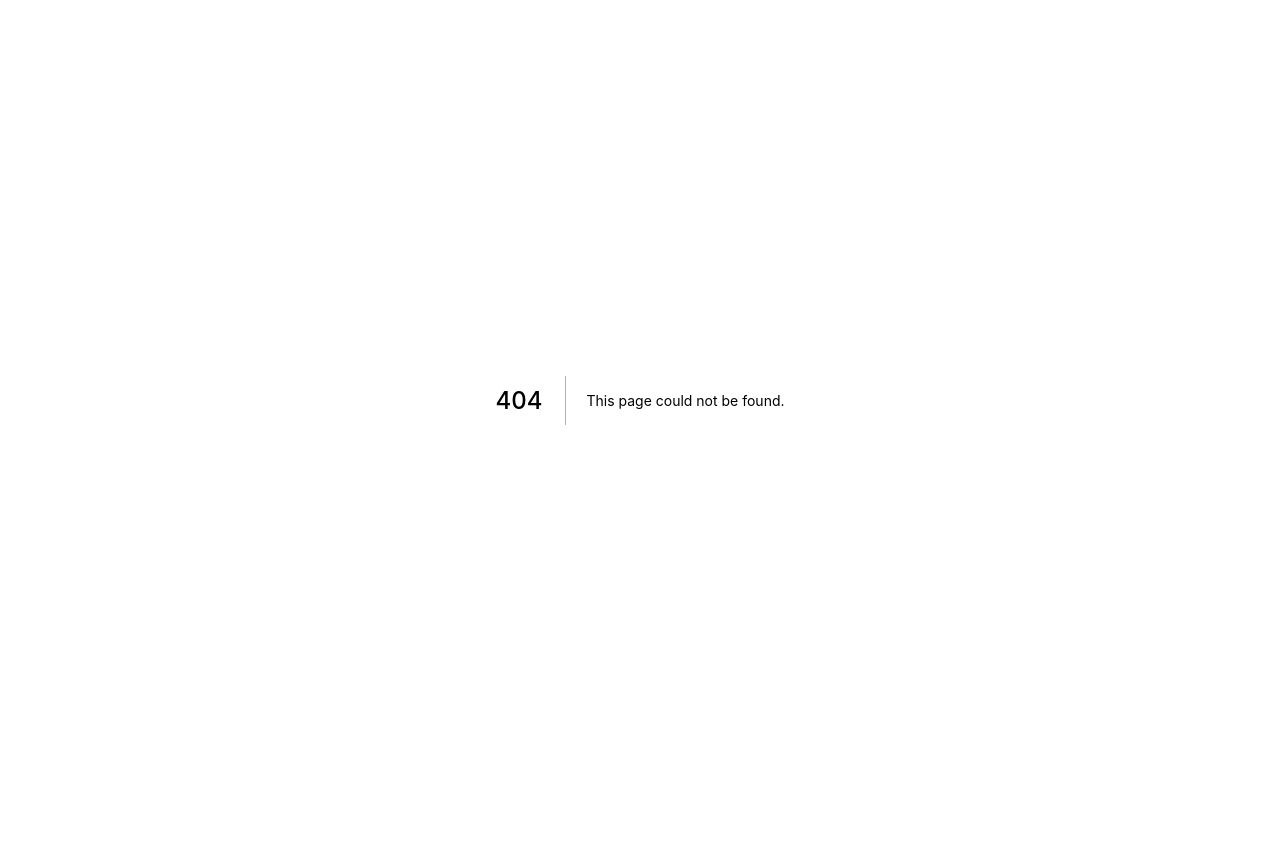
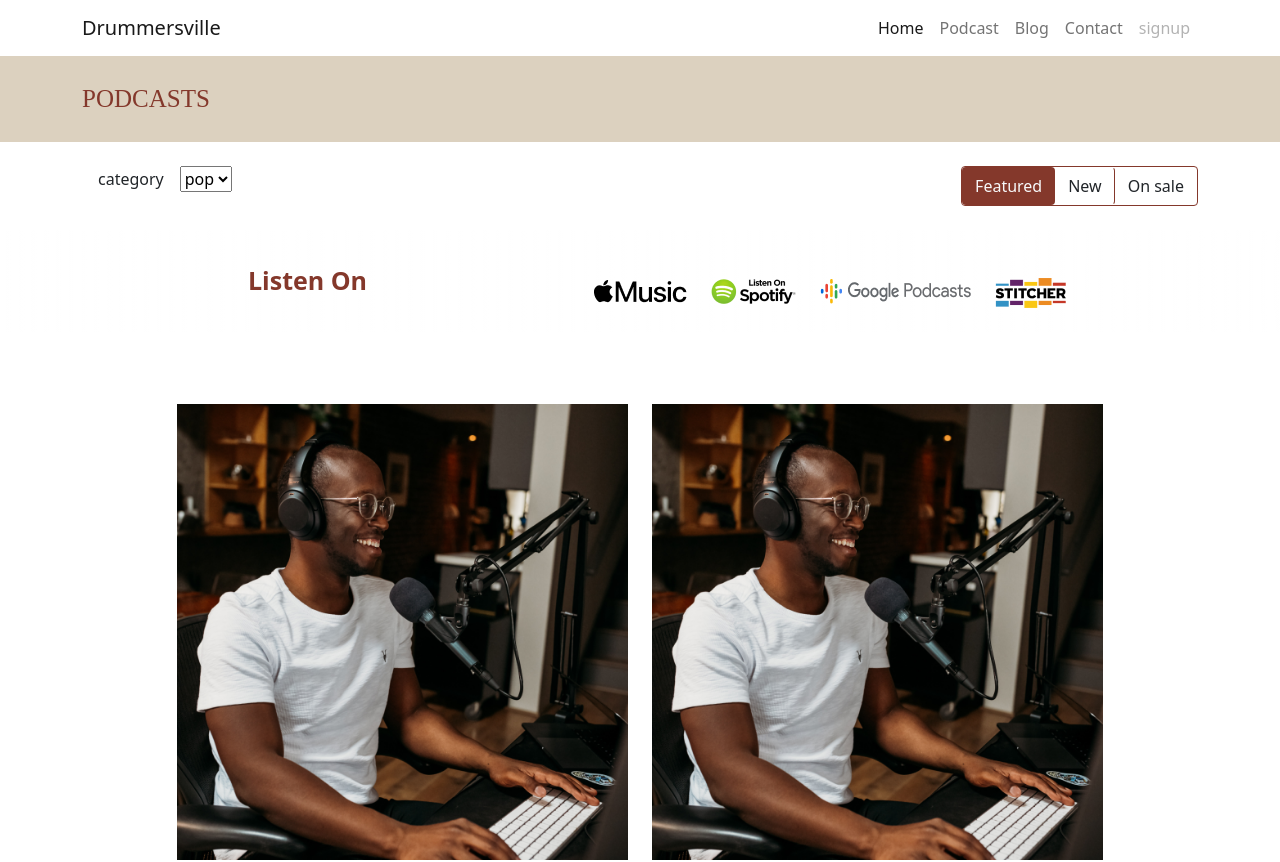
Before and after one commit to dabsclement/dvfrontend, a Next.js app: page /podcast in a window 1280 px wide. Before the commit this address had no page. Shown: the top 862 px of the page. Before the commit the page ends 800 px from the top, so only its background shows below. Built offline with nearby package versions, Linux system fonts and the light colour scheme.

Commit message:
created podcast page

```diff
--- a/components/navbar/navbar.js
+++ b/components/navbar/navbar.js
@@ -32,7 +32,7 @@ function Navbar() {
                 </a>
               </li>
               <li class="nav-item">
-                <a class="nav-link" href="#">
+                <a class="nav-link" href="/podcast">
                   Podcast
                 </a>
               </li>
--- a/components/latestPodcastCard.js
+++ b/components/podcastCard.js
@@ -3,7 +3,7 @@ import { FontAwesomeIcon } from "@fortawesome/react-fontawesome";
 import { faPlay } from "@fortawesome/free-solid-svg-icons";
 import { Image } from "react-bootstrap";
 
-function LatestPodcastCard({ data }) {
+function PodcastCard({ data }) {
   const { image, title, subtitle } = data;
 
   return (
@@ -51,4 +51,4 @@ function LatestPodcastCard({ data }) {
   );
 }
 
-export default LatestPodcastCard;
+export default PodcastCard;
--- /dev/null
+++ b/components/whereToListen.js
@@ -0,0 +1,50 @@
+import { css } from "@emotion/css";
+import { Image } from "react-bootstrap";
+
+function WhereToListen() {
+  return (
+    <>
+      <section
+        className={css(`
+      background: radial-gradient(100% 11900.82% at 100% 50%, rgba(255, 255, 255, 0.4) 0%, rgba(255, 255, 255, 0) 100%);
+      backdrop-filter: blur(42px);
+      `)}
+      >
+        <div className="container py-4">
+          <div className="row align-items-center">
+            <div
+              className="col col-12 col-lg-5 col-xl-5 text-center font-weight-bold"
+              style={{
+                fontSize: "25px",
+                color: "#84382B",
+              }}
+            >
+              <p className="m-0 fw-bold">Listen On</p>
+            </div>
+
+            <div className="col col-12 col-lg-6 text-center font-weight-bold">
+              <div class="row m-0 justify-content-center">
+                <div class="col-auto mt-4">
+                  <Image src="./apple_music.png" />
+                </div>
+                <div class="col-auto mt-4">
+                  <Image src="./spotify.png" />
+                </div>
+
+                <div class="col-auto mt-4">
+                  <Image src="./gpodcasts.png" />
+                </div>
+
+                <div class="col-auto mt-4">
+                  <Image src="./sticher.png" />
+                </div>
+              </div>
+            </div>
+          </div>
+        </div>
+      </section>
+    </>
+  );
+}
+
+export default WhereToListen;
--- /dev/null
+++ b/pages/podcast.js
@@ -0,0 +1,99 @@
+import Head from "next/head";
+import { useEffect, useState } from "react";
+import Footer from "../components/footer/footer";
+import Navbar from "../components/navbar/navbar";
+import PodcastCard from "../components/podcastCard";
+import WhereToListen from "../components/whereToListen";
+import mockPodcasts from "../utilities/podcasts.json";
+
+function Podcast() {
+  const [podcasts, setPodcasts] = useState([]);
+
+  useEffect(() => {
+    setPodcasts(mockPodcasts);
+  }, []);
+  return (
+    <>
+      <Head>
+        <title>Podcast - Drummersville</title>
+      </Head>
+
+      <Navbar />
+
+      <div
+        className="text-uppercase py-4"
+        style={{
+          color: "#84382B",
+          background: "#DCD1BF",
+          fontSize: "25px",
+          fontFamily: "Begum Sans",
+        }}
+      >
+        <div className="container">Podcasts</div>
+      </div>
+
+      <div className="container">
+        <div className="d-flex justify-content-between py-4">
+          <div>
+            <label className="mx-3">category</label>
+            <select>
+              <option>pop</option>
+              <option>jazz</option>
+            </select>
+          </div>
+
+          <div>
+            <div
+              className="rounded fw-bold"
+              style={{ border: "1px solid #84382B", color: "#84382B" }}
+            >
+              <button
+                className="btn text-light"
+                style={{ backgroundColor: "#84382B" }}
+              >
+                Featured
+              </button>
+              <button
+                className="btn"
+                style={{ borderRight: "1px solid #84382B" }}
+              >
+                New
+              </button>
+              <button className="btn">On sale</button>
+            </div>
+          </div>
+        </div>
+      </div>
+
+      <WhereToListen />
+
+      <section>
+        <div className="container">
+          <div className="row mt-5 justify-content-center">
+            {podcasts.map((data) => (
+              <div className="col mb-3 mb-md-0 mt-4 col-12 col-md-6 col-xl-5">
+                <PodcastCard data={data} />
+              </div>
+            ))}
+          </div>
+        </div>
+      </section>
+
+      <section>
+        <div className="container my-5">
+          <div className="row mt-5 justify-content-center">
+            <div className="col-auto">
+              <button className="btn btn-danger p-3 text-uppercase mt-3 ">
+                Load more podcasts
+              </button>
+            </div>
+          </div>
+        </div>
+      </section>
+
+      <Footer />
+    </>
+  );
+}
+
+export default Podcast;
```
Also changed, not shown: components/podcastCarousel.js (+6 -6 lines), pages/index.js (+4 -41 lines).
